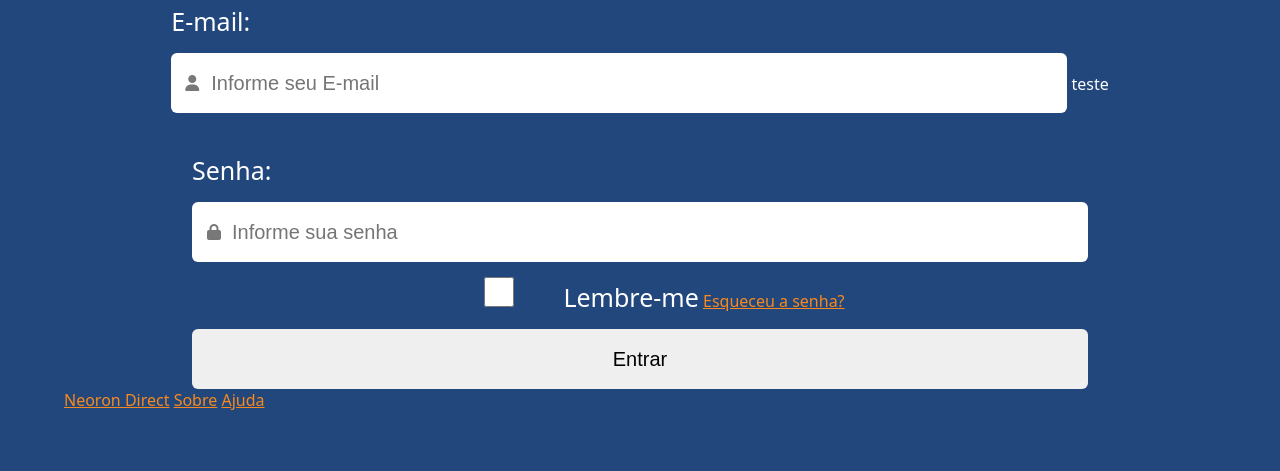
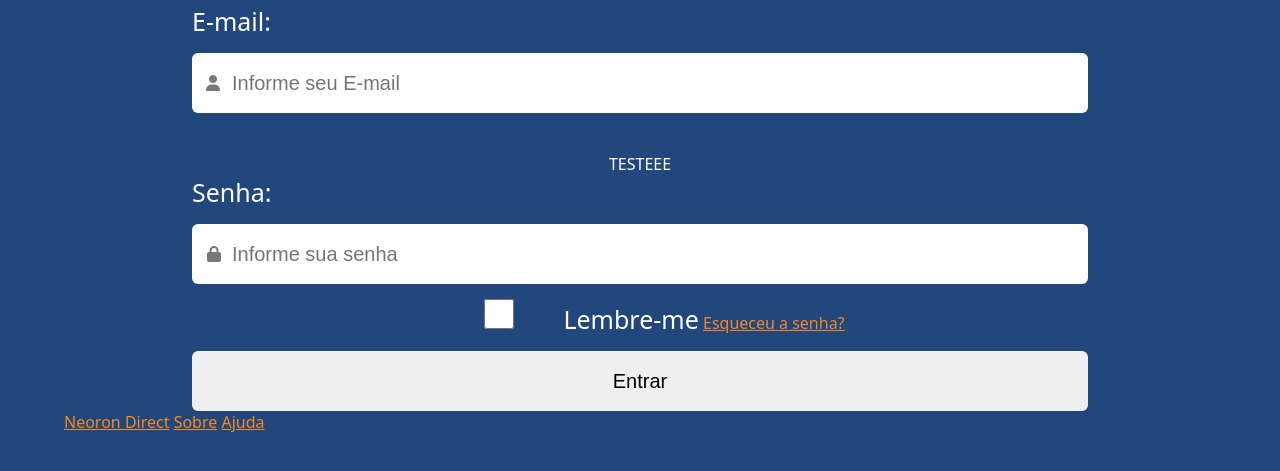
Before and after one commit to toinhao19/login, a plain HTML site: page index.html in a window 1280 px wide. Shown: the part 259-730 px from the top of the page. Drawn offline with Linux system fonts and the light colour scheme.

Commit message:
Update index.html

```diff
--- a/index.html
+++ b/index.html
@@ -28,7 +28,7 @@
                     <i id="user" class="fa-solid fa-user"></i>
                     <input type="email" name="email" id="login" required placeholder="Informe seu E-mail" autocomplete="email">
                 </div>
-teste
+                <p>TESTEEE</p>
 
                 <div class="key">
                     <label for="key">Senha:</label> <br>
```
